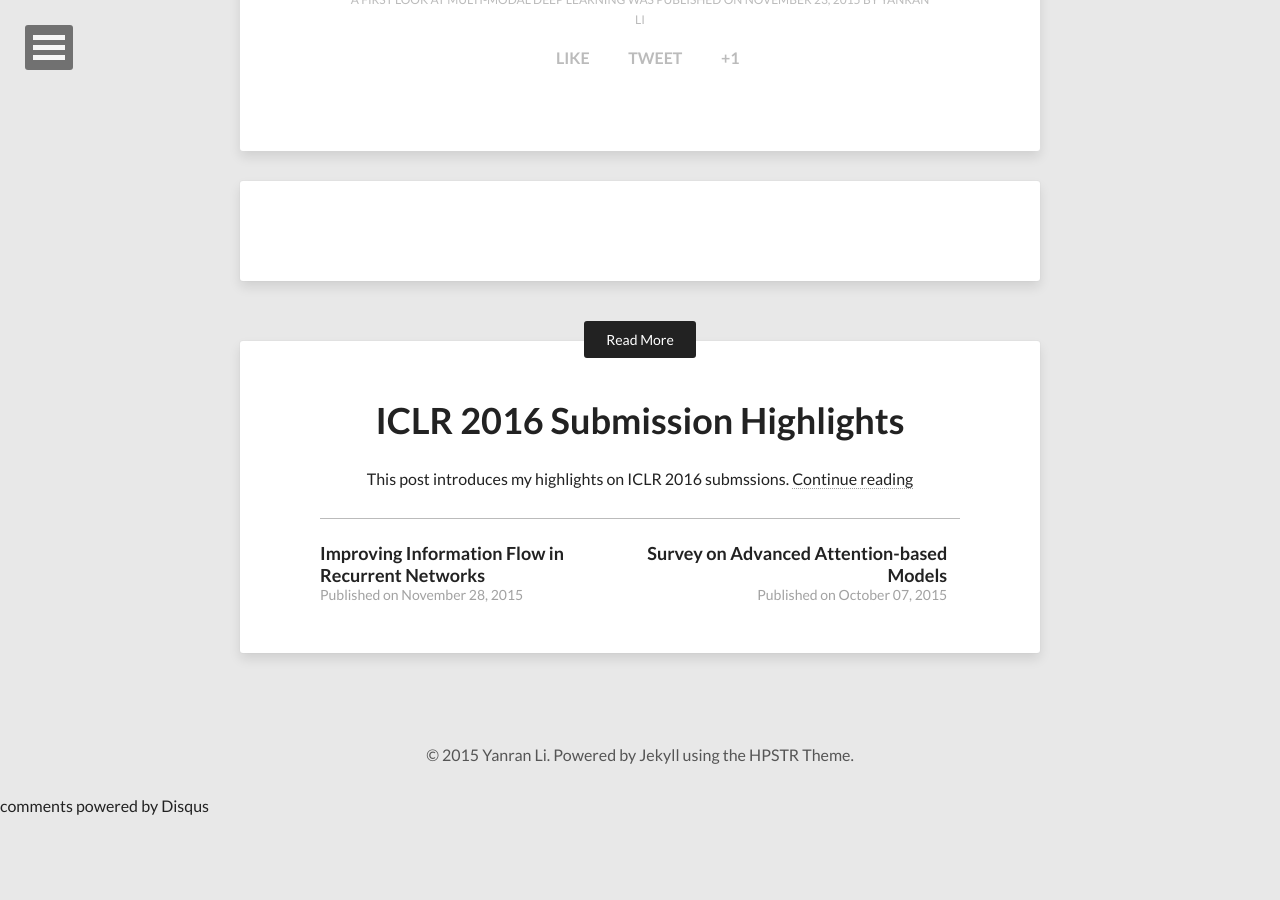
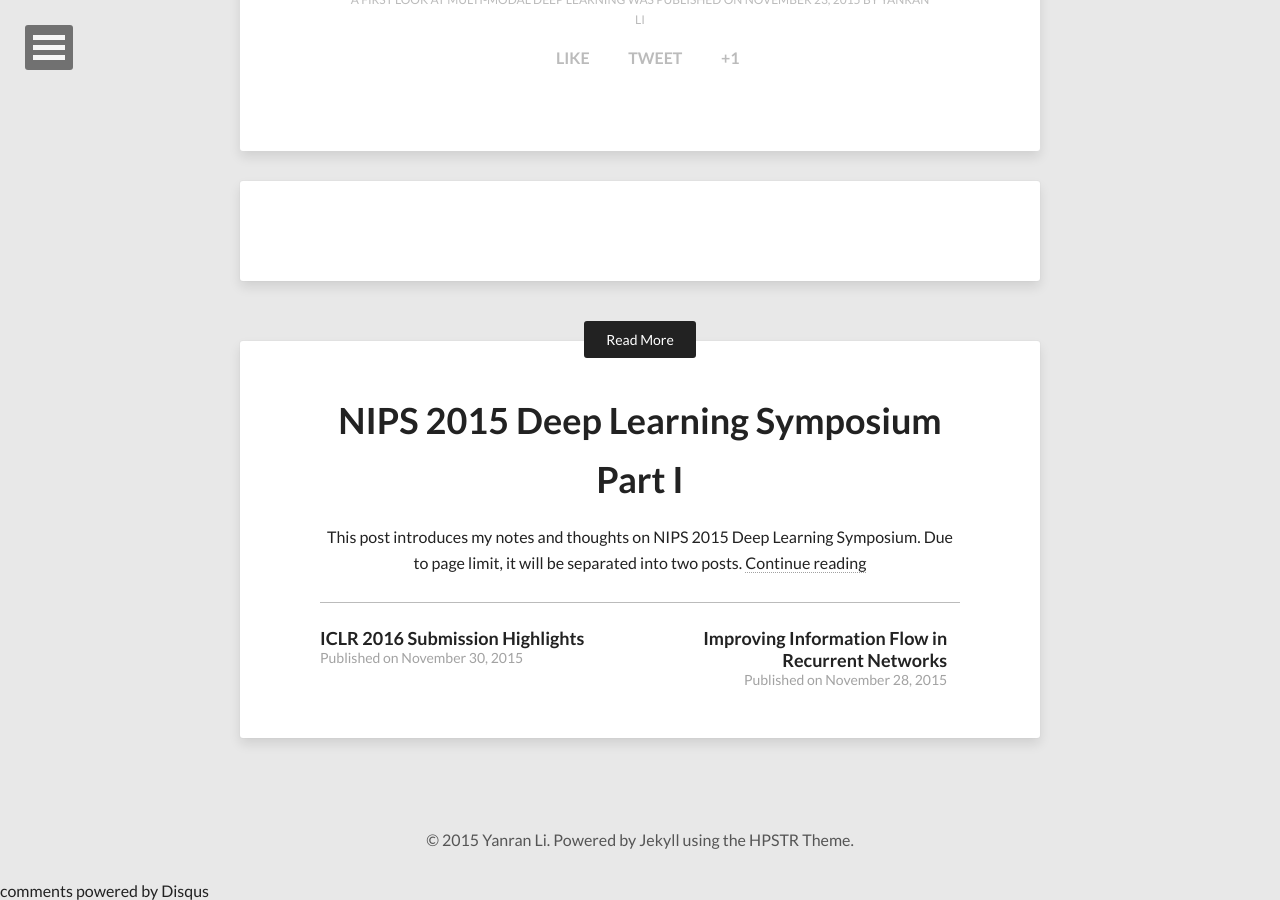
Before and after one commit to niangaotuantuan/niangaotuantuan.github.io, a Jekyll site: the page built from _posts/2015/2015-11-23-first-look-multimodal-deep-learning.md, in a window 1280 px wide and 900 px high, scrolled down 10645 px. Built offline with Jekyll 4.4.1, drawn with Linux system fonts in a browser that asks for light colours; nearby versions of some CDN libraries; formulas are drawn with MathJax 3; comment, search, counter and statistics services are not loaded; before the commit the page ends 11460 px from its top, so only the background shows below that; some of the changed lines change nothing that is shown.

Commit message:
new post

```diff
--- /dev/null
+++ b/_posts/2015/2015-12-11-nips-2015-deep-learning-symposium-part-i.md
@@ -0,0 +1,171 @@
+---
+layout: post
+title: NIPS 2015 Deep Learning Symposium Part I
+description: This post introduces my notes and thoughts on NIPS 2015 Deep Learning Symposium. Due to page limit, it will be separated into two posts.
+
+comments: true
+share: true
+
+category:
+- peppypapers
+
+tags:
+- LSTM
+- NIPS
+- Deep Learning
+- paper
+---
+
+NIPS 2015 Deep Learning Symposium Part I
+description: This post introduces my notes and thoughts on NIPS 2015 Deep Learning Symposium. Due to page limit, it will be separated into two posts. This post includes the following papers:
+
+1. **Character-aware Neural Language Models**[^1]
+2. **Character-level Convolutional Networks for Text Classification**[^2]
+3. **Skip-thought vectors**[^4]
+4. **Teaching machines to read and comprehend**[^5]
+5. **Towards AI-complete question answering: A set of prerequisite toy tasks**[^6]
+6. **Visualizing and understanding recurrent networks**[^7]
+7. **A Neural Algorithm Of Artistic Style**[^8]
+8. **Spatial Transformer Networks**[^9]
+9. **Deep Generative Image Models Using A Laplacian Pyramid Of Adversarial Networks**[^10]
+
+-------------------------
+
+### Character-level Language Models
+
+#### Character-aware Neural Language Models
+
+Let's get started with two papers about character-level language modeling. It is well known that the performance using word-level input for neural networks are often affected by rare and out-of-vocabulary (OOV) word problems as well as imperfect word segmentation. One way to address these problems is to adopt character-level input by leveraging sub-word information. Motivated by this, this Symposium selected two character-level language models. However, they differ in many aspects.
+
+The first one, **Character-aware Neural Language Models**[^1], accepted by AAAI 2016, is highly recommended. It is a great combination of NLP and DL, informative and thought-provoking. Their model is composed by a character-level input for CNN whose output is then fed into RNNLM. What also worth mentioning here is that at final prediction, they still use word-level information. That means, they maintain word embeddings as output. It seems to some extent tricky. But with a second glance, I think it is meaningful as what they are really learning is the boundary of words.
+
+> In this work, we propose a language model that leverages subword information through a character-level convolutional neural network (CNN), whose output is used as an input to a recurrent neural network language model (RNNLM).
+![](/images/nips15_dl_1.png)
+
+Now, I will list several the thought-provoking findings in this paper. *First*, they argue that only one convolutional + max-over-time pooling is enough, which is contracted to the stacked CNN for sentence modeling.
+
+> Whereas a conventional NLM takes word embeddings as inputs, our model instead takes the output from a single-layer character-level CNN with max-over-time pooling.
+
+The *second* difference between theirs and stacked CNN is that, narrow convolution is choosed in this work instead of wide convolution.
+
+The last and maybe the most important takeaway is that, they adopt **Highway Network (HW-Net)**[^3] between pooling output and LSTM. The authors find HW-Net is a crucial module for their character-aware neural language model, which acts as another nonlinear hidden layer enhancing the interactions between network features. On the contrary, this HW Net module is feckless for word-level language models. It is because that dimensions of word embeddings do not (a priori) encode features that benefit from nonlinear, hierarchical composition availed by highway layers.
+
+My cent here is that, is their results demonstrating that the interactions introducing by stacted CNN are less powerful than those by HW-Net?
+
+#### Character-level Convolutional Networks for Text Classification
+
+Now move to the second character-level paper. This is very different from the above one.
+
+This article is the first to apply ConvNets only on characters. They use very classical ConvNet settings, temporal convlutional and temporal max-pooling. They also truncate their model into simpler NLP settings, such as they neglect the variant length problems for convolutional networks. They just truncate them when exceeded. Another difference for classical NLP CNN is that they reverse the input sequence as what is often done in recurrent networks. The character quantization order is backward so that the latest reading on characters is always placed near the begin of the output, making it easy for fully connected layers to associate weights with the latest reading.
+![](/images/nips15_dl_1.png)
+
+The experimental details, findings in these two papers are to some extent mutually exclusive. In other words, character-level language models remain open for the research field. I expect to see more literature in this field.
+
+
+
+------------------------
+
+### Skip-Thought Vectors
+
+It has already been a famous work. Skip-Thought Vectors are based on GRU-GRU encoder-decoder architecture, aiming at mimicing the performance of LSTMs. The key is the decoder incorporates two GRUs for the previous sentence and the next sentence.
+
+![Skip-Thought Vectors](/images/nips15_dl_3.png)
+In this way, they can keep an encoding for each sentence, which is the so-called skip-thoughts vector. As the decoder is also RNN (GRU), the skip-thoughts vector can be seen as feature extractors to do generation.
+
+Another important contribution in this work, I think, is the **vocabulary mapping** technique. In the aim of only learning word embeddings in training vocabulary and thus reducing the training time, they use a mapping from word embedding pre-trained from word2vec. By using this, they seccussfully expand a 20K-vocabulary to 930K.
+
+> In our experiments we consider 8 tasks: semantic-relatedness, paraphrase detection, image-sentence ranking and 5 standard classification benchmarks. In these experiments, we extract skip-thought vectors and train linear models to evaluate the representations directly, without any additional fine-tuning. As it turns out, skip-thoughts yield generic representations that perform robustly across all tasks considered.
+
+
+-------------------------
+### Datasets contributions
+
+The followings are two datasets contributed papers in this Symposium.
+
+#### Teaching machines to read and comprehend
+
+The first paper is seemingly inspired from DRAW[^11] and has two primary contributions, (1) they construct a supervised document-query based **dataset** for machine comprehension research. This dataset forms as ((document-query pair), entity-formed answer) triples. (2) They propose three models, of which two are attention-based. See as (a)(b) in the following figure in their paper.
+
+![Attentive Reader and Impatient Reader](/images/attention-6.png)
+For both of these two models, the input each round is a (document-query) pair. Specifically, one can either take seperated sentences in each document as input unit, forming (sentence-query) pair input; or one can input a whole document then a query. The latter one, however, is credited by the authors as a less meaningful way, where queries no longer serve as mentions. Let's delve into the two attention-based models. Model (a) is called **Attentive Reader**, which is straightforward. The left part in the model is the classical attention mechanism.
+![Attention Mechanism](/images/attention-1-2.png)
+
+Let's move to model (b), **Impatient Reader**. This model is really interesting and intuitive, which emphasizes on the *reread* mechanism. That is to say, for each token in each query, a whole document is read once through. One token, one document. Next token, again this document. That's what the *reread* is. I interpret such *reread* mechanism as a *gradual comprehension procedure*. When a human being is reading a tough article, s/he will read again and again. We expect to comprehend deeplier as we reread once more. Such motivation, behind this reread mechanism, if any, will make larger impact when predicting beyond a token level output. Therefore, I think this mechanism is worthy of implementing in more tasks.
+
+#### Towards AI-complete question answering: A set of prerequisite toy tasks
+
+This paper is also famous, and has been well received and referenced. They construct an AI-related QA **dataset** including 20 types of toy questions, abbrevited as FB20.
+
+As stated and introduced in [my previous post](http://yanran.li/peppypapers/2015/11/30/iclr-2016-submission-highlights.html), the most difficult tasks among these 20 are *positional reasoning* and *path finding*.
+
+If anyone interested in the related work on FB20, I will recommend the following three papers:
+a. **Learning Answer-Entailing Structures for Machine Comprehension** by Mrinmaya Sachan, Kumar Dubey, Eric Xing, Matthew Richardson from CMU. ACL 2015. They assume intermediate hypothesis between question and answer and combine mult-task techniques to improve performances.
+b. **Machine Comprehension with Discourse Relations** by Karthik Narasimhan and Regina Barzilay from MIT. ACL 2015. It is a really neat paper, nothing to do with neural networks. They use discourse information + less human annotation to enhance machine comprehension.
+c. **Reasoning in Vector Space: An Exploratory Study of Question Answering** by Microsoft Research. In submission to ICLR 2016. As claimed in the paper, existing work on FB20 is end-to-end which is deficient in analyzing the error-case and thus finding direction to improve. It is ambiguous whether the error is caused by semantic modeling or by reasoning process. To this end, this work "dimantles" the process of end-to-end reasoning by using tensor product representation (TPR) associated with common-sense inference, resulting in a almost perfect performance on FB20.
+
+
+------------------------------
+
+### Visualizing and Understanding Recurrent Networks
+
+This work is an exntension of the famous blog, [<<**The Unreasonable Effectiveness Of RNN**>>](http://karpathy.github.io/2015/05/21/rnn-effectiveness/) from Andrej Karpathy.
+
+Through controlled experiments, the work is aimed at quantatively why char-LSTM is powerful and basically, is it really able to model the often cited long term dependency? Like what is revealed in the [the post by Yoav Goldberg](http://nbviewer.ipython.org/gist/yoavg/d76121dfde2618422139), this work claims, the astonishing cability of char-LSTM is, yes, the log term memory, which is presented by the pairing of *brackets, quotes* in this work.
+
+![](/images/infoflow_3.png)
+Additionally, by using visulization techniques, this work analizes the gate activation statistics and error types. The authors conclude that certain cells in char-LSTM are in charge of certain character position, demonstrating its long term memory modeling capacity in the mechanism level. The error case analysis, also proves it by reducing the errors in handling long distance information, e.g. bracket and quote.
+![](/images/infoflow_4.png)
+
+
+---------------------
+
+### Generating Images and Recognizing Images
+
+#### A Neural Algorithm Of Artistic Style
+
+Is there anybody not aware of this work? This series of work comes from Google DeepMind, inception, neural art and etc. See this below:
+![neural artworks](/images/nips15_dl_4.png)
+The neural art work is a special kind of *photorealistic rendering* using deep neural networks. It can render some landscape photographs with the Van Gogh's style in <Starry Night>.
+
+![](/images/nips15_dl_5.png)
+The key is the representation modeling for content and the style. The latter is more important. As they two are complicated interacted, they should not be modeled seperatedly. Therefore, the authors add to each layer in CNN a style representation. Based on this, they utlize the correlation between filters in each layer for style representation, in the pursuit of invariant features.
+
+
+#### Spatial Transformer Networks
+
+This is another intersting work I like very much, also from Google DeepMind. It aims at extracting **real** invariant features in CNNs. The max-pooling in CNN can only focus on a rigid and small region (2*2 pixels) and thus it requires deep architectures for larger region-based invariant features. Although the attention mechanism is claimed to be useful for relevant feature extraction, what we need is general and canonical invariant features. In this work, a self-containted transformation module is proposed, which is flexible to be added into arbitrary place in networks and effective to extract invariant image features.
+
+![Spatial Transformers](/images/nips15_dl_6.png)
+The module is called **Spatial Transformers**, composed by three parts: Localization Network, Grid generator, and Sampler. Localization Network is very flexible and general, used as generating feature maps and their corresponding parameters. It does not restrain specific types of networks. The only requirement is a regression in the final layer to output parameters. The parameters are fed into the next part: Grid generator, the key of Spatial Transformers. It generates special templates (like Photoshop's) for invariant feature extractions through **Transformer function**. This function decides the quality of the invariant features. The function is associated with only a set of 6 parameters, but powerful to achieve cropping, translation, rotation, scale and skew.
+![Grid Generator](/images/nips15_dl_7.png)
+
+There are various advantages: (1) It is self-contained module, with no effort to change the original networks; (2) It is differentiable, which means it can be incorporated into any end-to-end training; (3) Its differentiable computation is simple and fast; (4) It extracts more general invariant features.
+
+See [another great post here](http://torch.ch/blog/2015/09/07/spatial_transformers.html) on this work.
+
+
+#### Deep Generative Image Models Using A Laplacian Pyramid Of Adversarial Networks
+
+This is another work very closed to DRAW[^12]. They shares the similar motivation that, instead of generating images through only one thread, we can let them generate parts of images at each timestep.
+
+![Laplacian Generative Adversarial Networks](/images/nips15_dl_8.png)
+The model in this work is **Laplacian Generative Adversarial Networks (LAPGAN)**, a combination of conditional GAN and Laplacian pyramid structure. The conditional GAN is based on GAN containing a generative model (G) for generating samples and a discriminative model (D) for comparing between generated samples and training data. Additional information such as sample class or label is added to conditional GAN. For Laplacian pyramid, it is a kind of hierarchical image representation focusing on the differences between multi-scales of images. Therefore, LAPGAN is a hierarchical framework which can generate and discriminate images on multi-scales.
+
+The advantages are obvious: (1) It is unsupervised by using Adversial Network training technique. (2) Breaking the generation into successive refinements is the key idea in this work. Note that we give up any “global” notion of fidelity; we never make any attempt to train a network to discriminate between the output of a cascade and a real image and instead focus on making each step plausible. Furthermore, the independent training of each pyramid level has the advantage that it is far more difficult for the model to memorize training examples – a hazard when high capacity deep networks are used.
+
+
+
+
+###References
+
+[^1]: **Character-aware Neural Language Models**. Yoon Kim, Yacine Jernite, David Sontag, Alexander M. Rush. 2016. To appear in AAAI.
+[^2]: Xiang Zhang, Junbo Zhao, Yann LeCun. **Character-level Convolutional Networks for Text Classification**. 2015. In Proceedings of NIPS.
+[^3]: R. K. Srivastava, K. Greff and J. Schmidhuber. **Training Very Deep Networks**. 2015. Neural Information Processing Systems (NIPS 2015 Spotlight).
+[^4]: Ryan Kiros, Yukun Zhu, Ruslan Salakhutdinov, et al. **Skip-thought vectors**. 2015. In Proceedings of NIPS.
+[^5]: Karl Moritz Hermann, Tomáš Kočiský, Edward Grefenstette, et al. **Teaching machines to read and comprehend**. 2015. In Proceedings of NIPS.
+[^6]: JasonWeston, Antoine Bordes, Sumit Chopra, et al. **Towards AI-complete question answering: A set of prerequisite toy tasks**. 2015. arXiv preprint: 1502.05698.
+[^7]: Andrej Karpathy, Justin Johnson, Li Fei-Fei. **Visualizing and understanding recurrent networks**. In submission to ICLR 2016.
+[^8]: Leon A. Gatys, Alexander S. Ecker, Matthias Bethge. **A Neural Algorithm Of Artistic Style**. 2015. arXiv preprint: 1508.06576.
+[^9]: Max Jaderberg, Karen Simonyan, Andrew Zisserman, and Koray Kavukcuoglu. **Spatial Transformer Networks**. 2015. arXiv preprint arXiv:1506.02025.
+[^10]: Emily Denton, Soumith Chintala, Arthur Szlam, Rob Fergus. **Deep Generative Image Models Using A Laplacian Pyramid Of Adversarial Networks**. 2015. In Proceedings of NIPS.
+[^11]: Karol Gregor, Ivo Danihelka, Alex Graves, et al. **DRAW: A Recurrent Neural Network For Image Generation**. 2015. arXiv pre-print:1502.04623.
```
Also changed, not shown: _posts/2015/2015-11-30-iclr-2016-submission-highlights.md (line endings or trailing spaces), images/nips15_dl_1.png (added), images/nips15_dl_2.png (added), images/nips15_dl_3.png (added), images/nips15_dl_4.png (added), images/nips15_dl_5.png (added), images/nips15_dl_6.png (added), images/nips15_dl_7.png (added), images/nips15_dl_8.png (added).
